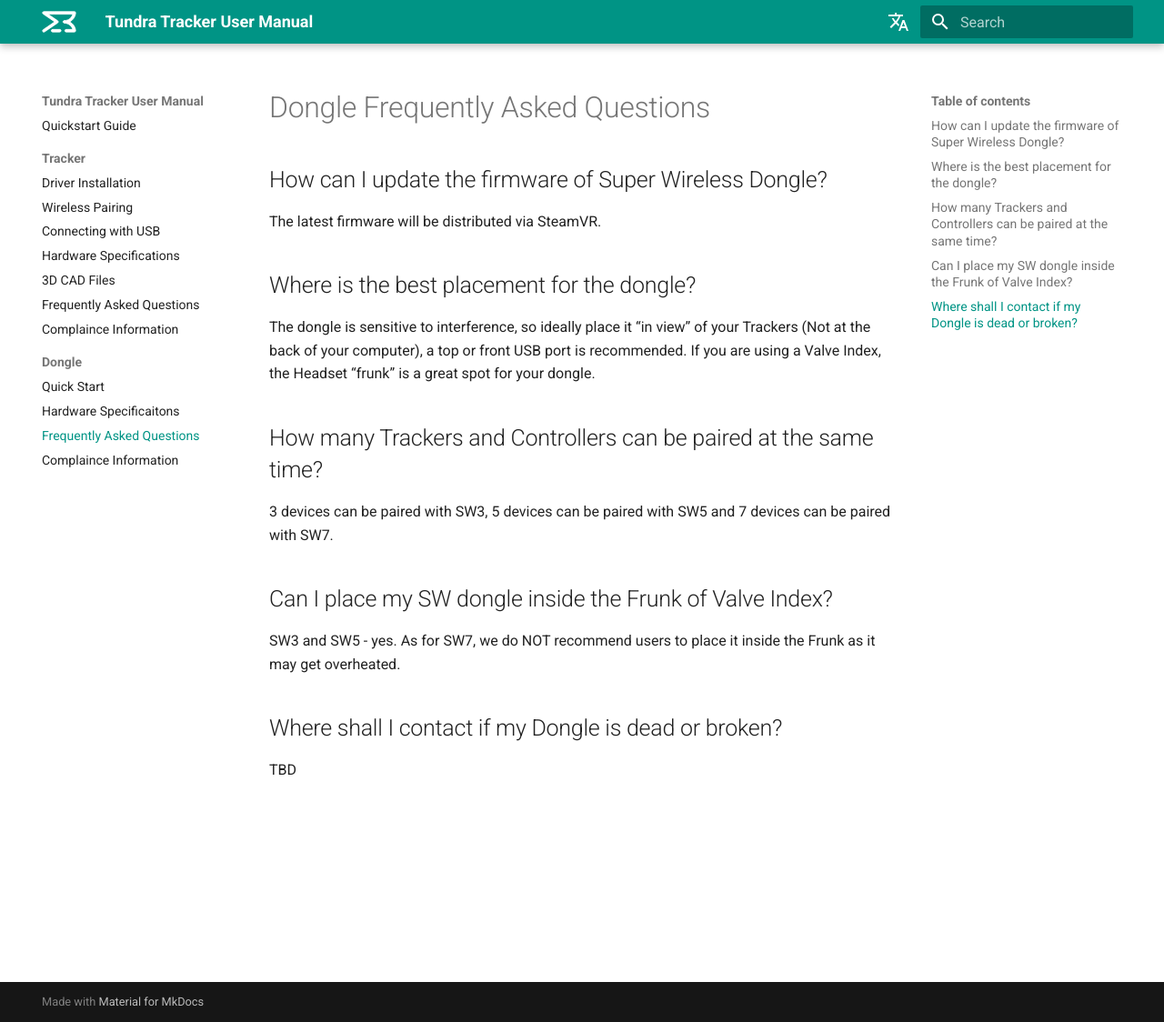
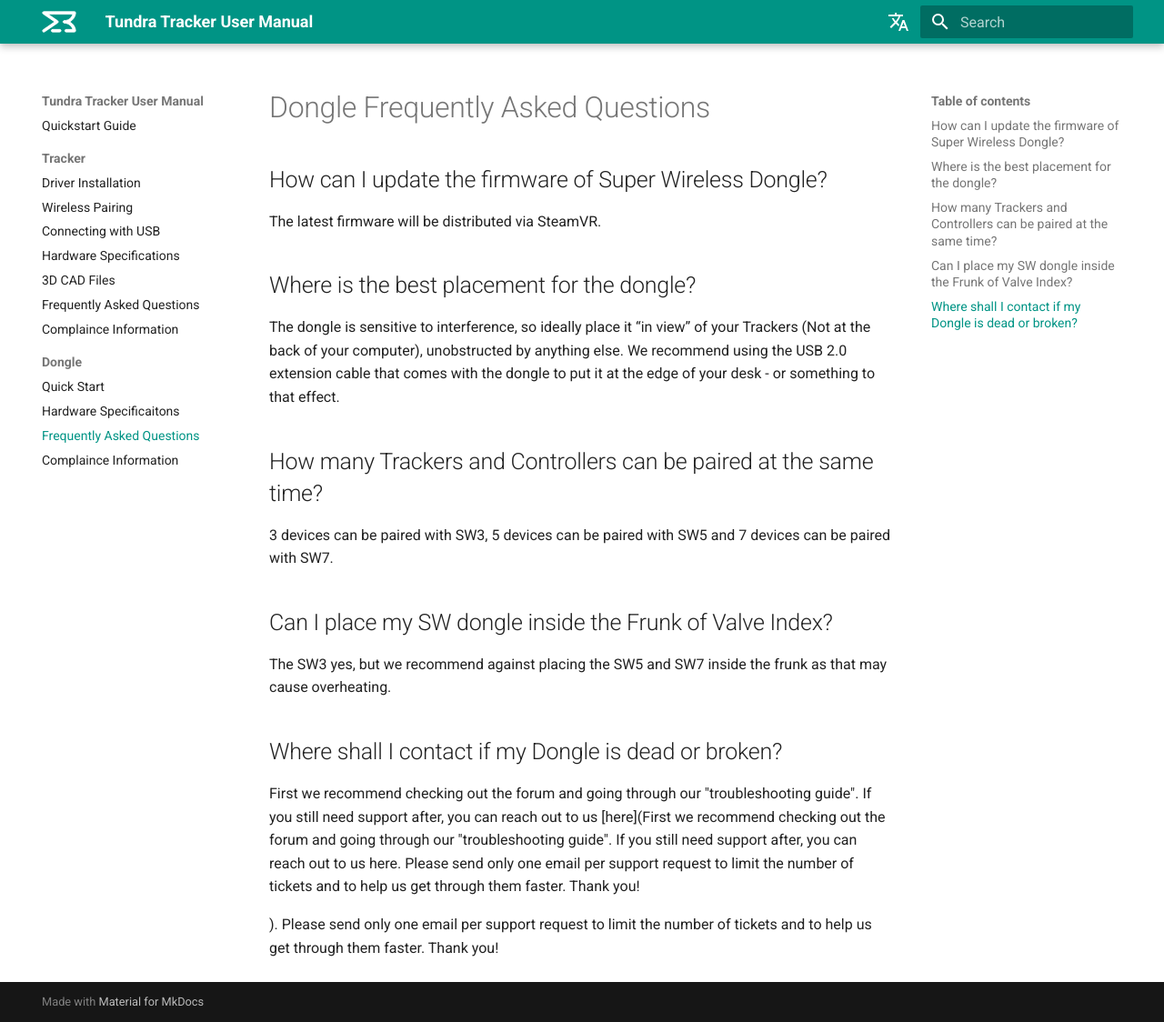
Before and after one commit to tundra-labs/tundra-tracker-docs, an MkDocs documentation site: the page built from docs/dongle_faq.md, in a window 1280 px wide and 1124 px high. Shown: the whole window at 91% size. Built offline with MkDocs 1.6.1 and Material for MkDocs 9.7.7, drawn with Linux system fonts in a browser that asks for light colours; comment, search, counter and statistics services are not loaded.

Commit message:
Update dongle_faq.md

```diff
--- a/docs/dongle_faq.md
+++ b/docs/dongle_faq.md
@@ -7,7 +7,7 @@
 
 ## Where is the best placement for the dongle?
 
-The dongle is sensitive to interference, so ideally place it “in view” of your Trackers (Not at the back of your computer), a top or front USB port is recommended. If you are using a Valve Index, the Headset “frunk” is a great spot for your dongle.
+The dongle is sensitive to interference, so ideally place it “in view” of your Trackers (Not at the back of your computer), unobstructed by anything else. We recommend using the USB 2.0 extension cable that comes with the dongle to put it at the edge of your desk - or something to that effect.
 
 
 ## How many Trackers and Controllers can be paired at the same time?
@@ -16,9 +16,9 @@
 
 ## Can I place my SW dongle inside the Frunk of Valve Index?
 
-SW3 and SW5 - yes.
-As for SW7, we do NOT recommend users to place it inside the Frunk as it may get overheated.
+The SW3 yes, but we recommend against placing the SW5 and SW7 inside the frunk as that may cause overheating.
 
 ## Where shall I contact if my Dongle is dead or broken?
+First we recommend checking out the forum and going through our "troubleshooting guide". If you still need support after, you can reach out to us [here](First we recommend checking out the forum and going through our "troubleshooting guide". If you still need support after, you can reach out to us here. Please send only one email per support request to limit the number of tickets and to help us get through them faster. Thank you!
 
-TBD
+). Please send only one email per support request to limit the number of tickets and to help us get through them faster. Thank you!
```
